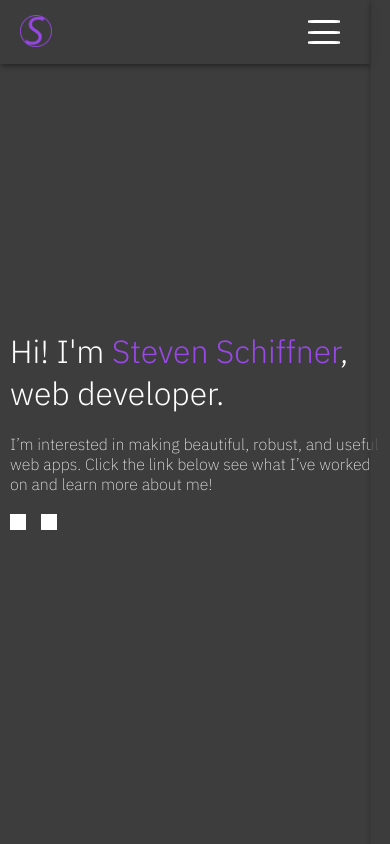
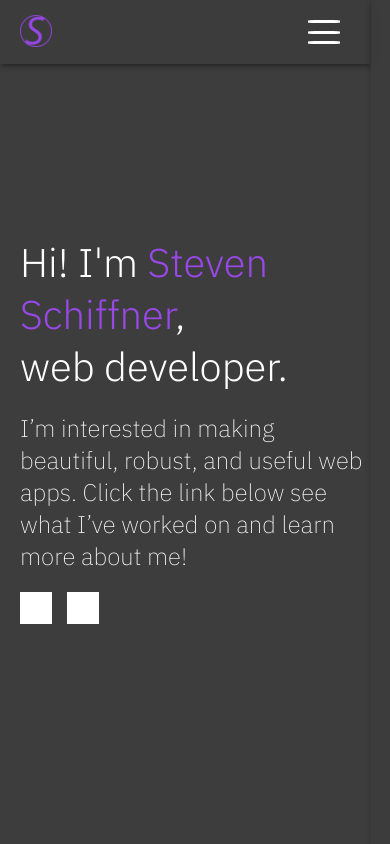
Before and after one commit to Moburu/portfolio-site, a React (Create React App) app: page / in a window 390 px wide. Shown: the top 844 px of the page. Built offline with nearby package versions, Linux system fonts and the light colour scheme; grey boxes are pictures that could not be loaded.

Commit message:
css cleanup

```diff
--- a/src/App.css
+++ b/src/App.css
@@ -30,6 +30,8 @@
 
 .credit {
   font-family: 'Source Code Pro', monospace;
+  font-weight: 200;
+  font-size: 12px;
 }
 
 .App-link {
--- a/src/Components/About/About.css
+++ b/src/Components/About/About.css
@@ -4,9 +4,8 @@
     justify-content: space-around;
     align-items: center;
     padding: 0 10%;
-    height: 100vh;
     width: calc(100vw - 20% - 20px);
-    margin-top: 100px;
+    min-height: 100vh;
     opacity: 0;
     transition: .75s ease-in-out;
 }
--- a/src/Components/Contact/Contact.css
+++ b/src/Components/Contact/Contact.css
@@ -6,6 +6,7 @@
     padding: 0px 25% 0px 25%;
     margin-top: 100px;
     height: 80vh;
+    min-height: 500px;
     opacity: 0;
     transition: .75s ease-in-out;
 }
@@ -19,6 +20,11 @@ a {
     color: white;
 }
 
+.title-3 {
+    text-align: center;
+    font-size: 48px;
+}
+
 @media screen and (min-width: 650px) and (max-width: 1440px) {
     .Contact {
         padding: 0px 20px;
@@ -30,10 +36,10 @@ a {
         width: calc(100% - 20px);
         padding: 0px 10px;
     }
-}
 
-.title-3 {
-    text-align: center;
+    .title-3 {
+        font-size: 40px;
+    }
 }
 
 .button-container {
--- a/src/Components/Landing/Landing.css
+++ b/src/Components/Landing/Landing.css
@@ -14,21 +14,8 @@
     opacity: 1;
 }
 
-
-@media screen and (min-width: 650px) and (max-width: 1440px) {
-    .Landing {
-        margin: 0px 12.5%;
-    }
-}
-
-@media screen and (max-width: 649px) {
-    .Landing {
-        margin: 0px;
-    }
-}
-
 h1 {
-    font-size: clamp(32px, 3.951vw + 16.593px, 64px);
+    font-size: 64px;
     text-align: left;
     margin-top: 0px;
     margin-bottom: 0px;
@@ -40,7 +27,7 @@ h1 {
 }
 
 .description {
-    font-size: clamp(16px, 1.975vw + 8.296px, 32px);
+    font-size: 32px;
     font-weight: 200;
     text-align: left;
     margin-bottom: 0px;
@@ -54,7 +41,32 @@ h1 {
 
 .github, .linkedin {
     filter: brightness(0) invert(1);
-    height: clamp(16px, 1.975vw + 8.296px, 32px);
-    width: clamp(16px, 1.975vw + 8.296px, 32px);
+    height: 32px;
+    width: 32px;
     padding-right: 15px;
 }
+
+@media screen and (min-width: 650px) and (max-width: 1440px) {
+    .Landing {
+        margin: 0px 20px;
+    }
+    .landing-title {
+        font-size: 48px;
+    }
+    .description {
+        font-size: 24px;
+    }
+}
+
+@media screen and (max-width: 649px) {
+    .Landing {
+        margin: 0px 10px;
+    }
+
+    .landing-title {
+        font-size: 40px;
+    }
+    .description {
+        font-size: 24px;
+    }
+}
--- a/src/Components/Landing/Landing.js
+++ b/src/Components/Landing/Landing.js
@@ -22,7 +22,7 @@ const Landing = props => {
 
   return (
     <div ref={ domRef } id="landing" className={isVisible ? "Landing visible" : "Landing"}>
-      <h1>Hi! I'm <span className="emphasis">Steven Schiffner</span>, <br /> web developer.</h1>
+      <h1 className='landing-title'>Hi! I'm <span className="emphasis">Steven Schiffner</span>, <br /> web developer.</h1>
       <p className='description'>I’m interested in making beautiful, robust, and useful web apps. Click the link below see what I’ve worked on and learn more about me!</p>
       <div className='socials'>
         <a href="https://github.com/Moburu"><img className="github" alt="The github logo, linking to the author's github page." src="https://cdn.jsdelivr.net/gh/devicons/devicon/icons/github/github-original.svg" /></a>
--- a/src/Components/Navbar/Navbar.css
+++ b/src/Components/Navbar/Navbar.css
@@ -41,6 +41,14 @@
     transition: .25s ease-in;
 }
 
+.links .glow {
+    transition: .25s ease-in-out;
+}
+
+.links .glow:hover {
+    text-shadow: 0px 0px 10px #9748E5;
+}
+
 .logo {
     height: 32px;
     margin-top: 4px;
@@ -79,6 +87,7 @@
     z-index: 12;
     top: 20px;
     right: 20px;
+    cursor: pointer;
 }
 
 .hamburger-menu.close span:nth-child(1) {
@@ -118,10 +127,10 @@
     right: 0;
     bottom: 0;
     z-index: 10;
+    pointer-events: none;
 }
 
 .overlay.hidden {
-    display: none;
     opacity: 0;
 }
 
@@ -155,17 +164,24 @@
 .sidebar-links li {
     display: block;
     font-size: 48px;
+    text-align: left;
+}
+
+.sidebar-links a {
+    width: 100%;
+    height: 100%;
+    display: block;
     padding: .5em;
     transition: .25s ease-in;
-    text-align: left;
 }
 
 .sidebar-links > li:nth-child(1) {
     color: #9748E5;
     font-weight: 300;
+    padding: .5em;
 }
 
-.sidebar-links li:hover:nth-child(n+2) {
+.sidebar-links li:hover:nth-child(n+2) > a {
     background-color: #9748E5;
-    padding-left: 2em;
+    padding-left: 1.5em;
 }
--- a/src/Components/Navbar/Navbar.js
+++ b/src/Components/Navbar/Navbar.js
@@ -35,7 +35,7 @@ const Navbar = props => {
     if ((prevScrollPos > currentScrollPos && prevScrollPos - currentScrollPos > 30) || currentScrollPos < 10 ) {
         setIsVisible(true)
         setPrevScrollPos(currentScrollPos);
-    } // simply update the position if we scroll up by 30 pixels or less
+    } // if we scroll up by 30 pixels or less, simply update the position
     else if (prevScrollPos > currentScrollPos && prevScrollPos - currentScrollPos <= 30) {
       setPrevScrollPos(currentScrollPos);
     } // hide navbar if we scroll down
@@ -93,13 +93,13 @@ const Navbar = props => {
         </div>
         <ul className="links">
           <a href="#projects">
-            <li>Projects</li>
+            <li><span className='glow'>Projects</span></li>
           </a>
           <a href="#about">
-            <li>About</li>
+            <li><span className="glow">About</span></li>
           </a>
           <a href="#contact">
-            <li>Contact</li>
+            <li><span className="glow">Contact</span></li>
           </a>
           <li><Resume href={resume} download>Resume</Resume></li>
         </ul>
--- a/src/Components/Projects/Projects.js
+++ b/src/Components/Projects/Projects.js
@@ -94,6 +94,15 @@ const Title = styled.h2`
   }
 `;
 
+const Linebreak = styled.br`
+  color: #9748E5;
+  width: 100%;
+  height: 2px;
+  @media screen and (min-width: 899px) {
+    display: none;
+  }
+`
+
 const Projects = props => {
   const domRef = useRef();
   const [isVisible, setIsVisible] = useState(false);
@@ -125,6 +134,7 @@ const Projects = props => {
               <Title position="right">Lorem Ipsum</Title>
             </Container>
           </Project>
+          <Linebreak />
           <Project position="left">
             <Container src={google}>
               <Overlay />
```
Also changed, not shown: 1 other file (tests, documents, lock files or other folders).
